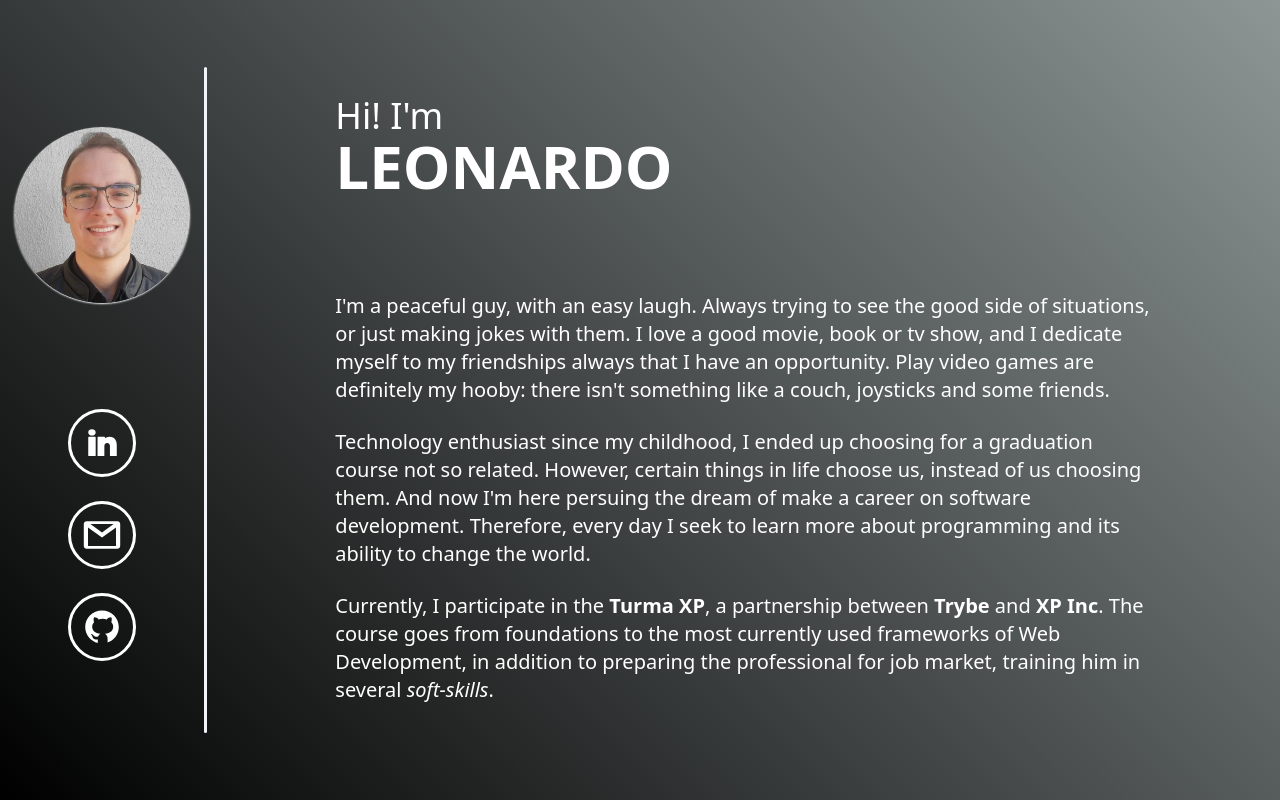
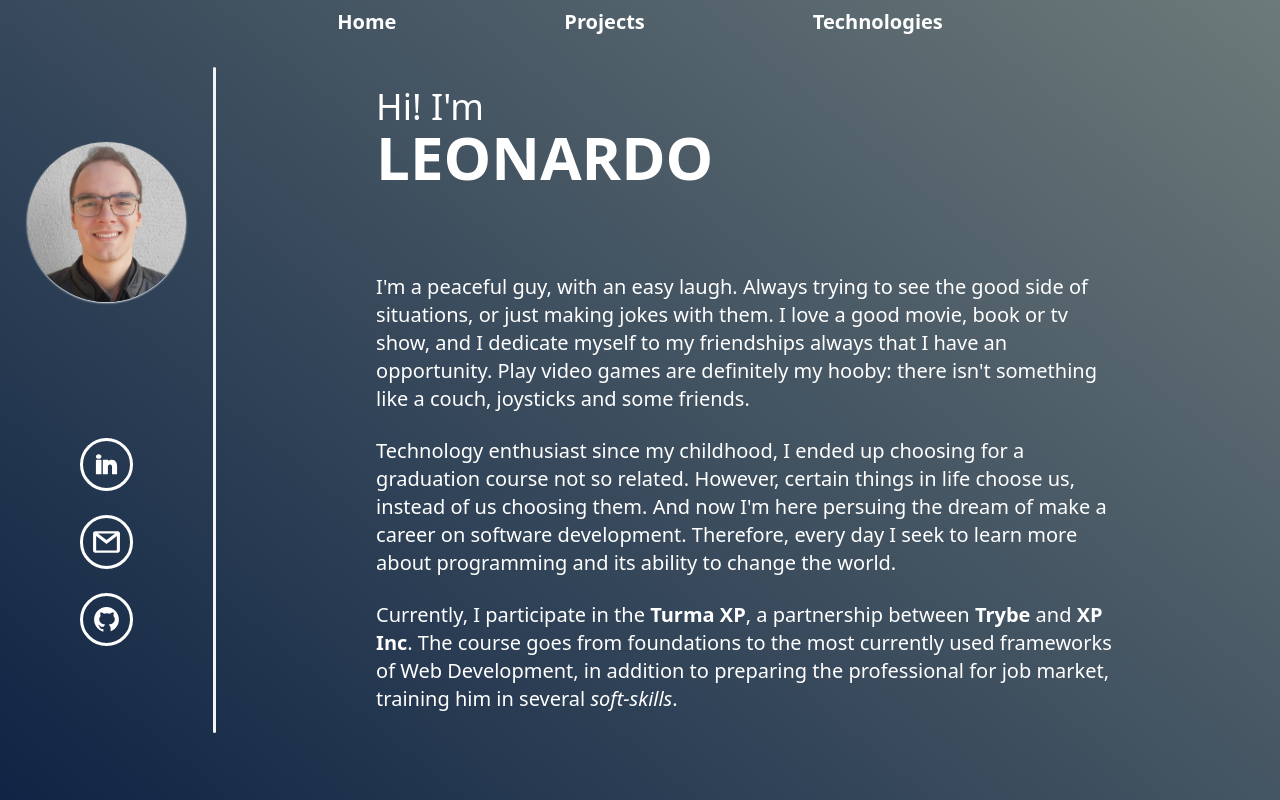
Before and after one commit to leobmend/leobmend.github.io, a React (Create React App) app: page /about in a window 1280 px wide. Built offline with nearby package versions, Linux system fonts and the light colour scheme.

Commit message:
Ajustes diversos na pagina About. Menu de links para navegaçao construido.

```diff
--- /dev/null
+++ b/src/components/MenuNav.js
@@ -0,0 +1,19 @@
+import React from 'react';
+
+function MenuNav({ menuContainerStyles, buttonsStyles, handleClick }) {
+  return (
+    <nav className={`ease-in-out duration-700 flex absolute top-0 items-center text-white text-xl ${menuContainerStyles}`}>
+        <button type="button" onClick={ () => handleClick('') }>
+          <h2 className={ buttonsStyles }>Home</h2>
+        </button>
+        <button type="button" onClick={ () => handleClick('projects') }>
+          <h2 className={ buttonsStyles }>Projects</h2>
+        </button>
+        <button type="button" onClick={ () => handleClick('technologies') }>
+          <h2 className={ buttonsStyles }>Technologies</h2>
+        </button>
+      </nav>
+  );
+}
+
+export default MenuNav;
--- a/src/index.css
+++ b/src/index.css
@@ -5,7 +5,7 @@
 body {
   height: 100vh;
   width: 100vw;
-  background-image: linear-gradient(45deg, black, rgb(141, 149, 149));
+  background-image: linear-gradient(40deg, rgb(15, 36, 68), rgb(109, 122, 122));
 }
 
 #root {
--- a/src/pages/About.js
+++ b/src/pages/About.js
@@ -3,16 +3,22 @@ import profilePic from '../midia/profile.png';
 import linkedinSvg from '../midia/linkedin.svg';
 import gmailSvg from '../midia/gmail.svg';
 import githubSvg from '../midia/github.svg';
+import { useNavigate } from 'react-router-dom';
+import MenuNav from '../components/MenuNav';
 
 
 function About() {
   const [hrStyle, setHrStyle] = useState('w-2 h-1');
   const [leftContainerStyle, setLeftContainerStyle] = useState('w-full opacity-0');
-  const [rightContainerStyle, setRightContainerStyle] = useState('w-full opacity-0')
+  const [rightContainerStyle, setRightContainerStyle] = useState('w-full opacity-0');
+  const [menuContainerStyle, setMenuContainerStyle] = useState('opacity-0');
+
+  const MENU_LINKS_STYLE = "ease-in duration-200 mx-20 rounded-xl p-1 mt-1 font-semibold hover:bg-slate-100 hover:text-black";
 
   useEffect(() => {
     setTimeout(() => {
       setHrStyle('w-1 h-5/6');
+      setMenuContainerStyle('');
     }, 400);
     setTimeout(() => {
       setLeftContainerStyle('w-1/5 opacity-0');
@@ -23,50 +29,92 @@ function About() {
     setTimeout(() => {
       setRightContainerStyle('');
     }, 1000);
-  }, [])
+  }, []);
+
+  const navigate = useNavigate();
+
+  const handleClick = (path) => {
+    setLeftContainerStyle('w-1/5 opacity-0');
+    setRightContainerStyle('opacity-0');
+    setTimeout(() => {
+      setLeftContainerStyle('w-full opacity-0');
+      setRightContainerStyle('w-full opacity-0');
+      setHrStyle('w-2 h-1');
+      setMenuContainerStyle('opacity-0');
+    }, 750);
+    setTimeout(() => {
+      navigate(`/${path}`);
+    }, 1400);
+  }
 
   return (
-    <main className="flex justify-center items-center h-full">
+    <main className="flex justify-center items-center h-full overflow-hidden">
+      {/* <nav className={`ease-in-out duration-700 flex absolute top-0 items-center text-white text-xl ${menuContainerStyle}`}>
+        <button type="button" onClick={ () => handleClick('') }>
+          <h2 className={ MENU_LINKS_STYLE }>Home</h2>
+        </button>
+        <button type="button" onClick={ () => handleClick('projects') }>
+          <h2 className={ MENU_LINKS_STYLE }>Projects</h2>
+        </button>
+        <button type="button" onClick={ () => handleClick('technologies') }>
+          <h2 className={ MENU_LINKS_STYLE }>Technologies</h2>
+        </button>
+      </nav> */}
+      <MenuNav buttonsStyles={ MENU_LINKS_STYLE } handleClick={ handleClick } menuContainerStyles={ menuContainerStyle } />
       <section
         className={`ease-in-out duration-500 h-full py-20 flex flex-col items-center justify-around ${leftContainerStyle}`}
       >
         <img
-          className="ease-in-out duration-500 mx-20 rounded-full w-44 shadow-sm shadow-gray-50"
+          className="ease-in-out duration-500 rounded-full w-9/12 shadow-sm shadow-gray-50"
           src={profilePic} alt="Leonardo"
         />
-        <section className='flex flex-col items-center w-full'>
-          <div className="flex justify-center w-1/3 aspect-square border-3 my-3 rounded-full border-white">
+        <section className="flex flex-col items-center w-full">
+          <a
+            href="https://www.linkedin.com/in/leobmend/" target="_blank" rel="noreferrer"
+            className="flex justify-center w-3/12 aspect-square border-3 my-3 rounded-full border-white"
+          >
             <img
               className="w-1/2"
               src={ linkedinSvg }
               alt="Linkedin"
             />
-          </div>
-          <div className="flex justify-center w-1/3 aspect-square border-3 my-3 rounded-full border-white">
+          </a>
+          <div
+            className="flex justify-center w-3/12 aspect-square border-3 my-3 rounded-full border-white"
+            onClick={ () => {
+              navigator.clipboard.writeText('leo.bmendonca@gmail.com');
+              window.alert('Meu e-mail foi copiado para sua área de transferência com sucesso! Não deixe de entrar em contato. :)')
+            } }
+          >
             <img
               className="w-2/3"
               src={ gmailSvg }
               alt="G-mail"
             />
           </div>
-          <div className="flex justify-center w-1/3 aspect-square border-3 my-3 rounded-full border-white">
+          <a
+            href="https://github.com/leobmend" target="_blank" rel="noreferrer"
+            className="flex justify-center w-3/12 aspect-square border-3 my-3 rounded-full border-white"
+          >
             <img
               className="w-2/3"
               src={ githubSvg }
               alt="Github"
             />
-          </div>
+          </a>
         </section>
       </section>
       <hr
-        className={`ease-in-out duration-500 rounded-sm border-none bg-slate-100 z-10 ${hrStyle}`}
+        className={`ease-in-out duration-500 rounded-sm border-none bg-slate-100 ${hrStyle}`}
       />
-      <article className={`ease-in-out duration-700 h-full w-full flex flex-col px-32 text-white items-center justify-center ${rightContainerStyle}`}>
-        <div className="mt-auto self-start">
+      <article
+        className={`ease-in-out duration-700 h-full w-full flex flex-col text-white items-center justify-center ${rightContainerStyle}`}
+      >
+        <div className="mt-auto px-40 self-start">
           <h1 className="text-4xl text-white">Hi! I'm</h1>
           <h1 className="font-bold text-6xl text-white">LEONARDO</h1>
         </div>
-        <div className="my-auto">
+        <div className="my-auto px-40">
           <p className="text-xl">
             I'm a peaceful guy, with an easy laugh. Always trying to see the good side of situations, or just making jokes with them. I love a good movie, book or tv show, and I dedicate myself to my friendships always that I have an opportunity. Play video games are definitely my hooby: there isn't something like a couch, joysticks and some friends.
             {/* Sou alguém tranquilo e de riso fácil. Sempre tento ver o ponto positivo das situações, ou apenas fazer piadas com elas. Adoro um bom filme ou seriado, e cultivo minhas amizades sempre que posso. Video-games é o meu principal hobbie: nada como um sofá e um controle. */}
```
